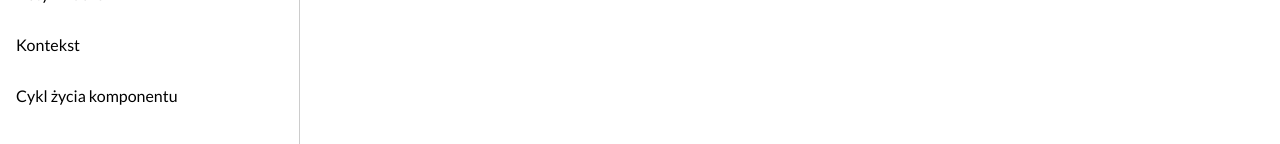
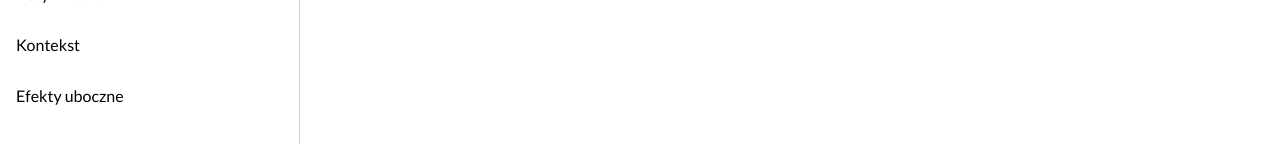
Before and after one commit to kacperkapusciak/react-playground, a React (Create React App) app: page / in a window 1280 px wide. Shown: the part 368-512 px from the top of the page. Built offline with nearby package versions, Linux system fonts and the light colour scheme.

Commit message:
feat: rename LifeCycle to SideEffects

```diff
--- a/src/App.js
+++ b/src/App.js
@@ -10,7 +10,7 @@ import ConditionalRendering from './examples/ConditionalRendering';
 import Lists from './examples/Lists';
 import State from './examples/State';
 import Context from './examples/Context';
-import LifeCycle from './examples/LifeCycle';
+import SideEffects from './examples/SideEffects';
 
 // type: 'rendering' | 'state_management' | 'life_cycle'
 const examples = {
@@ -39,8 +39,8 @@ const examples = {
     body: <Context />,
   },
   life_cycle: {
-    title: 'Cykl życia komponentu',
-    body: <LifeCycle />,
+    title: 'Efekty uboczne',
+    body: <SideEffects />,
   },
 };
 
--- a/src/examples/LifeCycle.js
+++ b/src/examples/SideEffects.js
@@ -15,7 +15,6 @@ function App() {
 
   useEffect(() => {
     getData();
-    // return () => console.log('clean up!');
   }, []);
 
   return (
```
